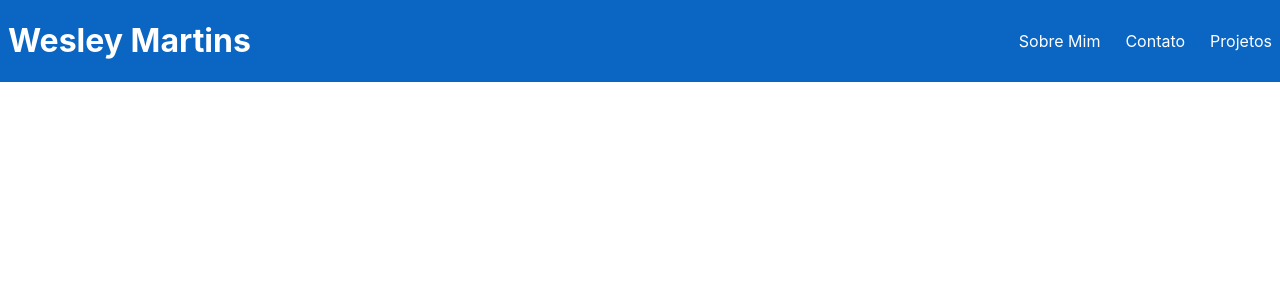
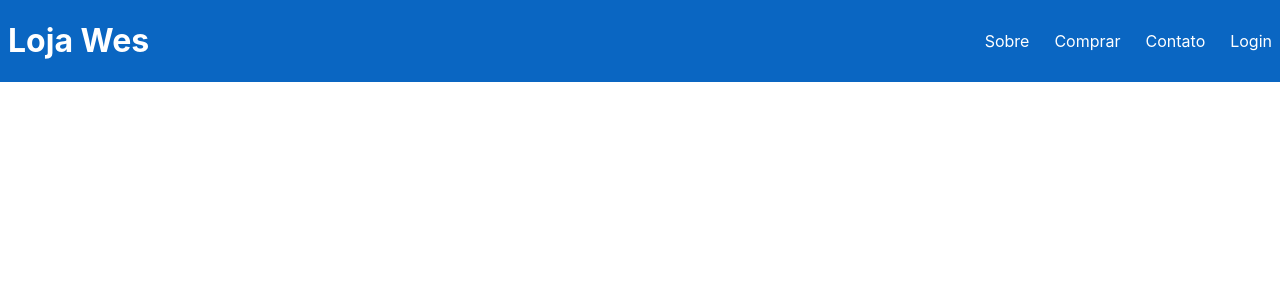
Before and after one commit to WesMartins96/Curso-Desenvolvimento-Web-full-Stack, a React (Create React App) app in the folder reactJs/instalarNpmReact/meu-app/: page / in a window 1280 px wide. Shown: the top 300 px of the page. Built offline with nearby package versions, Linux system fonts and the light colour scheme.

Commit message:
componentes reactJs

```diff
--- a/reactJs/instalarNpmReact/meu-app/src/App.js
+++ b/reactJs/instalarNpmReact/meu-app/src/App.js
@@ -4,7 +4,7 @@ import './App.css';
 
 function App() {
   return (
-    <Header></Header>
+    <Header name="Loja Wes" links={["Sobre", "Comprar", "Contato", "Login"]}></Header>
   );
 }
 
--- a/reactJs/instalarNpmReact/meu-app/src/Header.js
+++ b/reactJs/instalarNpmReact/meu-app/src/Header.js
@@ -1,17 +1,18 @@
 import React from "react";
+
+import Menu from "./Menu"
 
 import './App.css';
 
-function Header() {
+function Header(props) {
     return (
         <header className="header">
-            <h1>Wesley Martins</h1>
-            <ul className="menu">
-                <li>Sobre Mim</li>
-                <li>Contato</li>
-                <li>Projetos</li>
-            </ul>
+            <h1>{props.name}</h1>
+            <Menu links={props.links}></Menu>
         </header>);
 }
 
+//Components são criados com a primeira letra MAIUSCULAS
+
+
 export default Header;
--- /dev/null
+++ b/reactJs/instalarNpmReact/meu-app/src/Menu.js
@@ -0,0 +1,13 @@
+import React from "react";
+
+
+function Menu(props) {
+    return (
+        <ul className="menu">
+            {props.links.map(link => <li>{link}</li>)}
+        </ul>
+    )
+}
+
+
+export default Menu;
```
